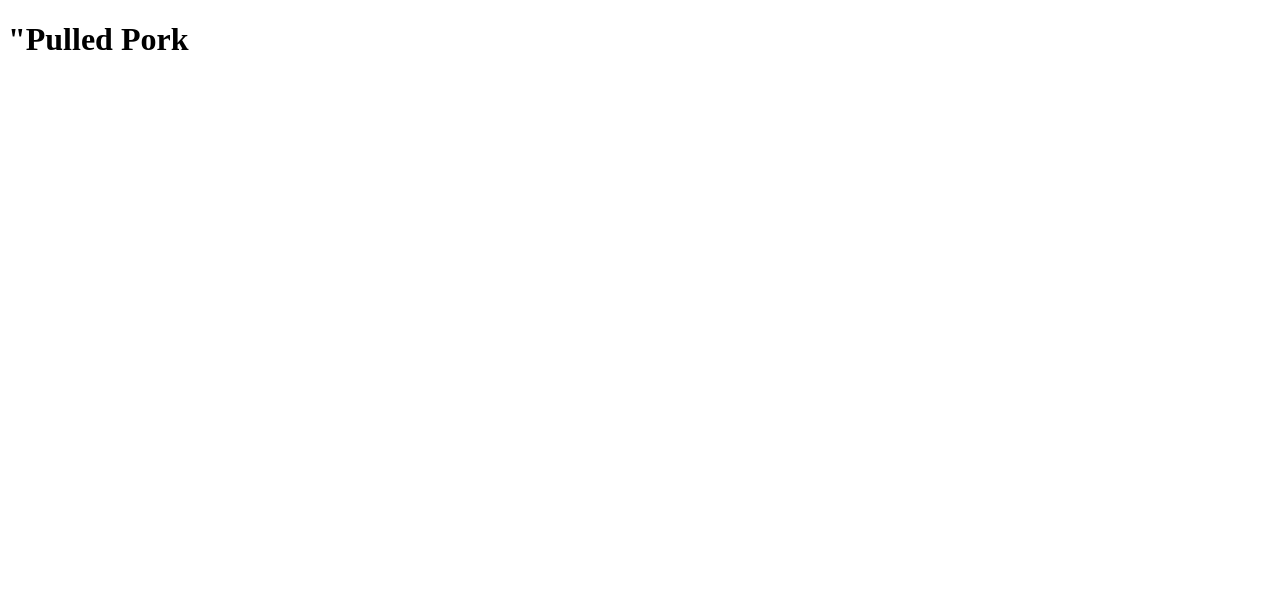
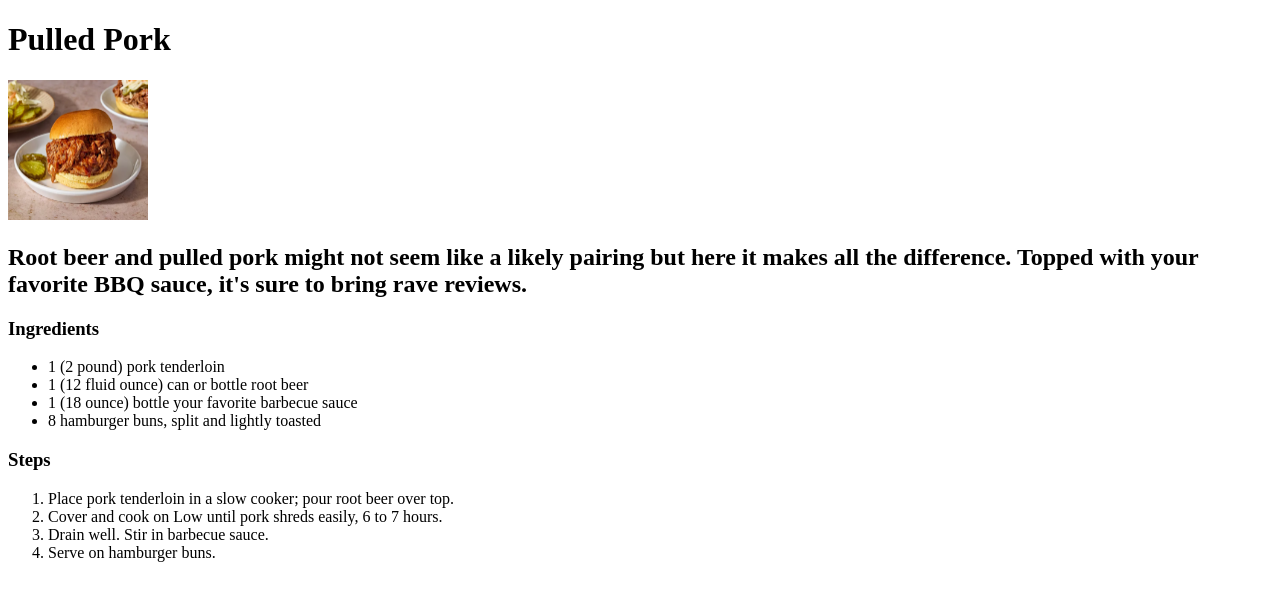
Before and after one commit to cdmaraneta/odin-recipes, a plain HTML site: page recipes/pulledpork.html in a window 1280 px wide. Drawn offline with Linux system fonts and the light colour scheme.

Commit message:
Added new pages and information
-Added Pulled Pork and Turkey Meatball pages
-Edited index.html for new items

```diff
--- a/recipes/pulledpork.html
+++ b/recipes/pulledpork.html
@@ -6,6 +6,22 @@
     <title>Document</title>
 </head>
 <body>
-    <h1>"Pulled Pork</h1>
+    <h1>Pulled Pork</h1>
+    <img src="../images/pulledpork.webp" width="140" height="140" alt="Pulled Pork">
+    <h2>Root beer and pulled pork might not seem like a likely pairing but here it makes all the difference. Topped with your favorite BBQ sauce, it's sure to bring rave reviews.</h2>
+    <h3>Ingredients</h3>
+    <ul>
+        <li>1 (2 pound) pork tenderloin</li>
+        <li>1 (12 fluid ounce) can or bottle root beer</li>
+        <li>1 (18 ounce) bottle your favorite barbecue sauce</li>
+        <li>8 hamburger buns, split and lightly toasted</li>
+    </ul>
+    <h3>Steps</h3>
+    <ol>
+        <li>Place pork tenderloin in a slow cooker; pour root beer over top.</li>
+        <li>Cover and cook on Low until pork shreds easily, 6 to 7 hours. </li>
+        <li>Drain well. Stir in barbecue sauce.</li>
+        <li>Serve on hamburger buns. </li>
+    </ol>
 </body>
 </html>
```
Also changed, not shown: index.html (+6 -2 lines), recipes/turkeymeatball.html (added, +27 -0 lines), images/pulledpork.jpg (added), images/pulledpork.webp (added), images/tukeymeatball.webp (added).
